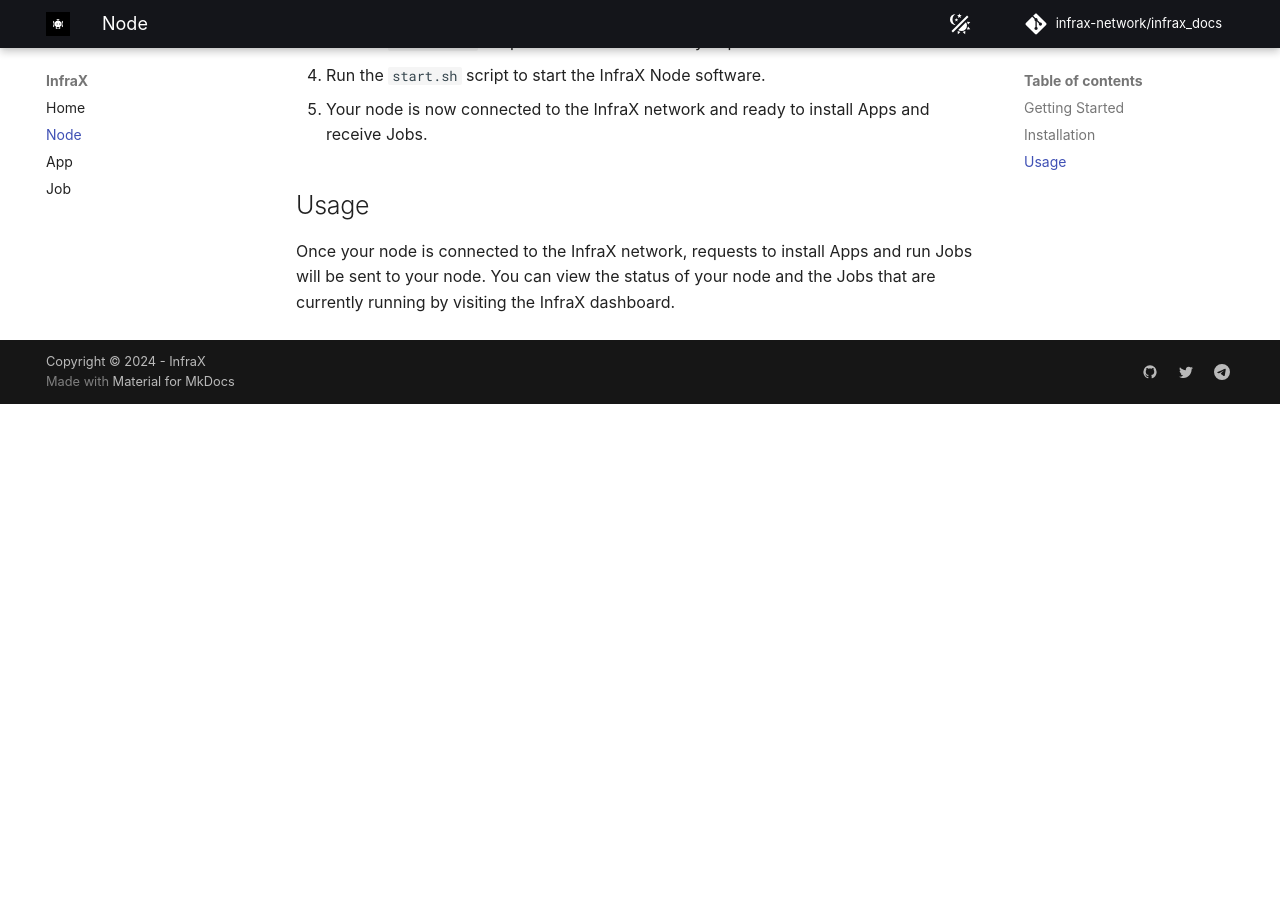
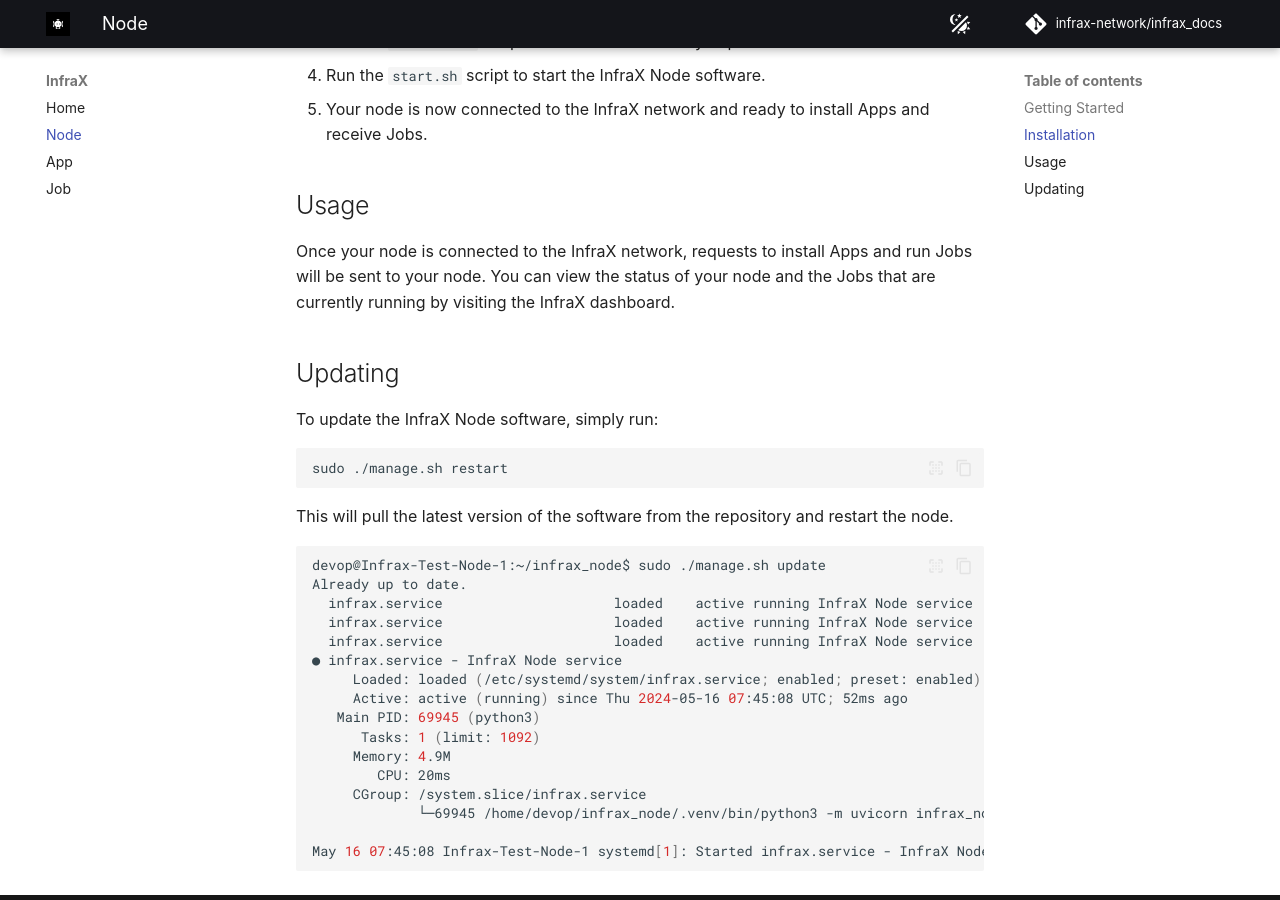
Before and after one commit to InfraX-network/docs, an MkDocs documentation site: the page built from docs/node.md, in a window 1280 px wide and 900 px high, scrolled down 569 px. Built offline with MkDocs 1.6.1 and Material for MkDocs 9.7.7, drawn with Linux system fonts in a browser that asks for light colours; some web fonts are replaced; comment, search, counter and statistics services are not loaded; before the commit the page ends 973 px from its top, so only the background shows below that.

Commit message:
- update

````diff
--- a/docs/node.md
+++ b/docs/node.md
@@ -25,3 +25,32 @@
 ## Usage
 
 Once your node is connected to the InfraX network, requests to install Apps and run Jobs will be sent to your node. You can view the status of your node and the Jobs that are currently running by visiting the InfraX dashboard.
+
+## Updating
+
+To update the InfraX Node software, simply run:
+
+```bash
+sudo ./manage.sh restart
+```
+
+This will pull the latest version of the software from the repository and restart the node.
+
+```bash
+devop@Infrax-Test-Node-1:~/infrax_node$ sudo ./manage.sh update
+Already up to date.
+  infrax.service                     loaded    active running InfraX Node service
+  infrax.service                     loaded    active running InfraX Node service
+  infrax.service                     loaded    active running InfraX Node service
+● infrax.service - InfraX Node service
+     Loaded: loaded (/etc/systemd/system/infrax.service; enabled; preset: enabled)
+     Active: active (running) since Thu 2024-05-16 07:45:08 UTC; 52ms ago
+   Main PID: 69945 (python3)
+      Tasks: 1 (limit: 1092)
+     Memory: 4.9M
+        CPU: 20ms
+     CGroup: /system.slice/infrax.service
+             └─69945 /home/devop/infrax_node/.venv/bin/python3 -m uvicorn infrax_node.main:app --host 0.0.0.0 --port 8420
+
+May 16 07:45:08 Infrax-Test-Node-1 systemd[1]: Started infrax.service - InfraX Node service.
+```
````
